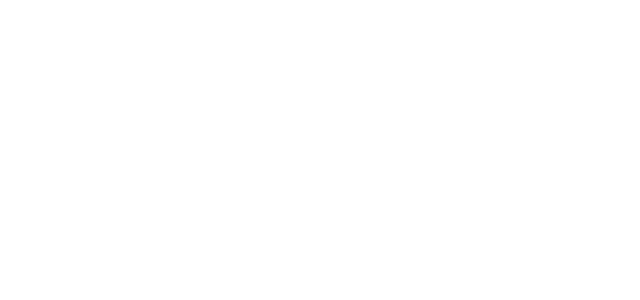
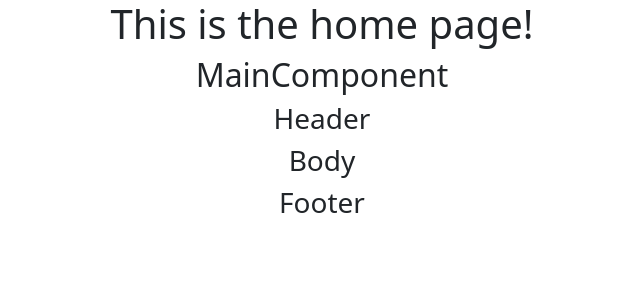
Before and after one commit to qmeng222/PlatePal, a React (Create React App) app: page / in a window 1280 px wide. Shown: the top 300 px of the page, without its empty margins (318-958 px from the left). Built offline with nearby package versions, Linux system fonts and the light colour scheme.

Commit message:
setup the component tree

```diff
--- a/public/index.html
+++ b/public/index.html
@@ -24,7 +24,7 @@
       work correctly both with client-side routing and a non-root public URL.
       Learn how to configure a non-root public URL by running `npm run build`.
     -->
-    <title>React App</title>
+    <title>PlatePal</title>
   </head>
   <body>
     <noscript>You need to enable JavaScript to run this app.</noscript>
--- a/src/App.js
+++ b/src/App.js
@@ -1,7 +1,13 @@
 import "./App.css";
+import MainComponent from "./components/MainComponent";
 
 function App() {
-  return <div className="App"></div>;
+  return (
+    <div className="App">
+      <h1>This is the home page!</h1>
+      <MainComponent />
+    </div>
+  );
 }
 
 export default App;
--- /dev/null
+++ b/src/components/MainComponent.jsx
@@ -0,0 +1,17 @@
+import React from "react";
+import Header from "./header/Header";
+import Body from "./body/Body";
+import Footer from "./footer/Footer";
+
+const MainComponent = () => {
+  return (
+    <div>
+      <h2>MainComponent</h2>
+      <Header />
+      <Body />
+      <Footer />
+    </div>
+  );
+};
+
+export default MainComponent;
--- /dev/null
+++ b/src/components/body/Body.jsx
@@ -0,0 +1,11 @@
+import React from "react";
+
+const Body = () => {
+  return (
+    <div>
+      <h3>Body</h3>
+    </div>
+  );
+};
+
+export default Body;
--- /dev/null
+++ b/src/components/footer/Footer.jsx
@@ -0,0 +1,11 @@
+import React from "react";
+
+const Footer = () => {
+  return (
+    <div>
+      <h3>Footer</h3>
+    </div>
+  );
+};
+
+export default Footer;
--- /dev/null
+++ b/src/components/header/Header.jsx
@@ -0,0 +1,11 @@
+import React from "react";
+
+const Header = () => {
+  return (
+    <div>
+      <h3>Header</h3>
+    </div>
+  );
+};
+
+export default Header;
```
